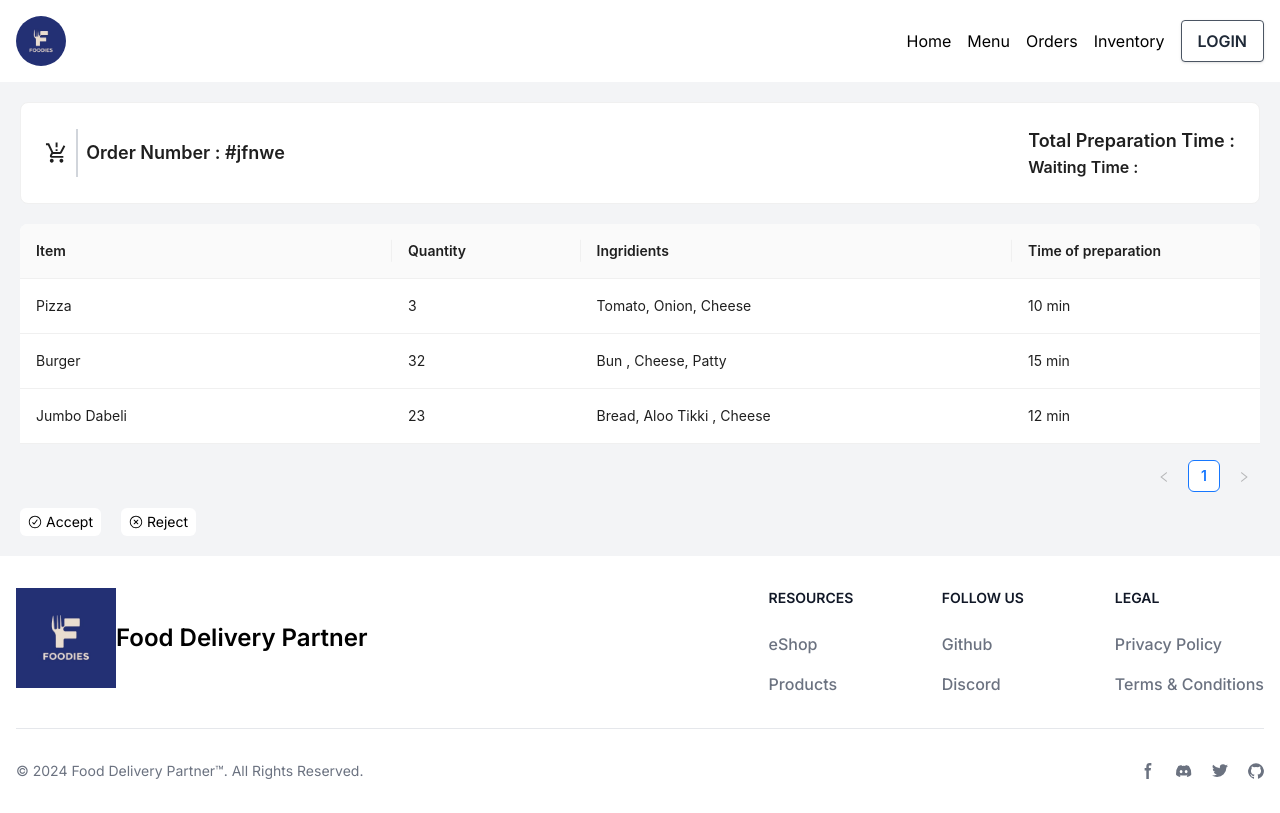
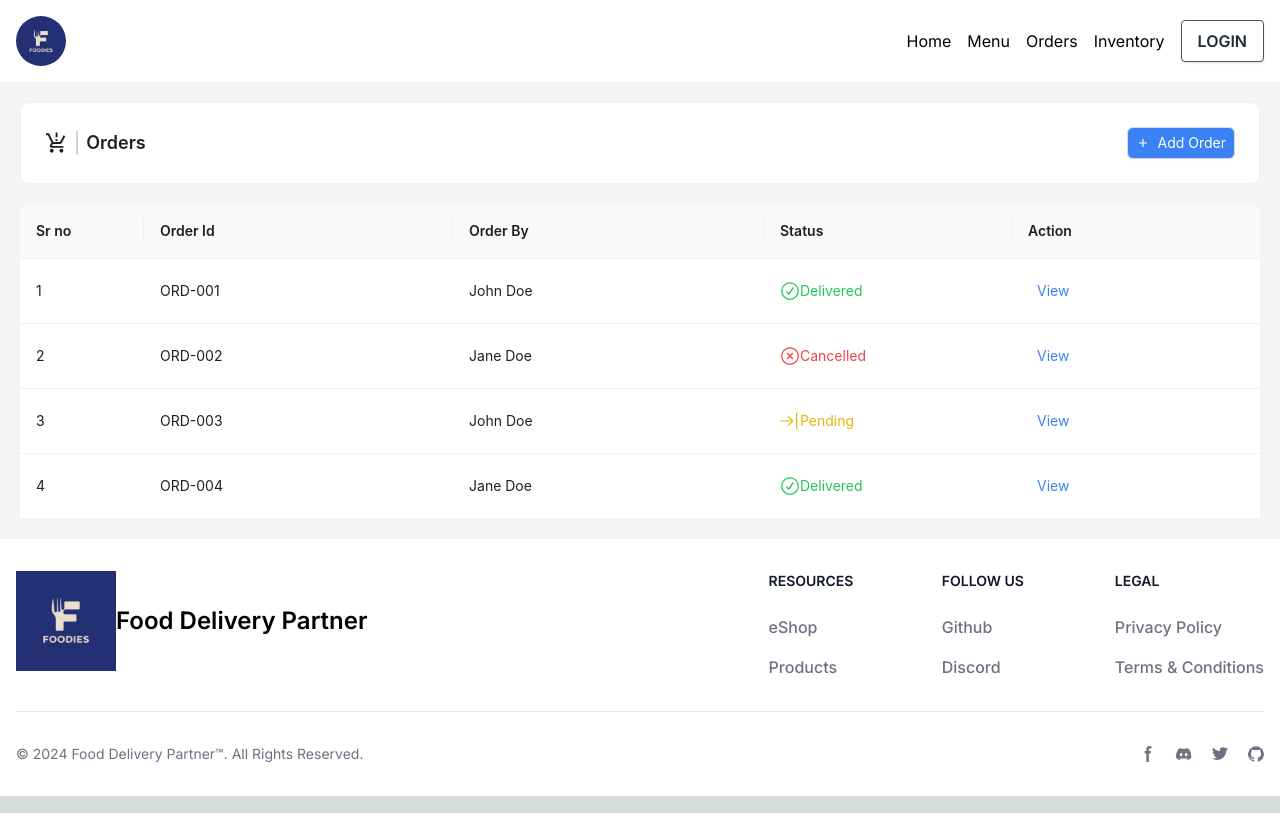
Before and after one commit to ManavTailor/Food-Partner-App2, a Next.js app: page /inventory in a window 1280 px wide. Built offline with nearby package versions, Linux system fonts and the light colour scheme.

Commit message:
inventory

```diff
--- /dev/null
+++ b/src/app/inventory/page.tsx
@@ -0,0 +1,134 @@
+"use client";
+import React from "react";
+import { Button, Card, Image, Table } from "antd";
+import { MdOutlineProductionQuantityLimits } from "react-icons/md";
+import { RxCheckCircled, RxCrossCircled, RxPinRight } from "react-icons/rx";
+import { TiPlusOutline } from "react-icons/ti";
+import { BiPlus } from "react-icons/bi";
+import { BsEye } from "react-icons/bs";
+import navigation from "next/navigation";
+import Link from "next/link";
+import { useRouter } from "next/router";
+
+const page = () => {
+  const dataSource = [
+    {
+      key: "1",
+      orderId: "ORD-001",
+      orderBy: "John Doe",
+      status: (
+        <div className="flex items-center">
+          <RxCheckCircled size={20} className="text-green-500" />
+          <span className="text-green-500">Delivered</span>
+        </div>
+      ),
+    },
+    {
+      key: "2",
+      orderId: "ORD-002",
+      orderBy: "Jane Doe",
+      status: (
+        <div className="flex items-center">
+          <RxCrossCircled size={20} className="text-red-500" />
+          <span className="text-red-500">Cancelled</span>
+        </div>
+      ),
+    },
+    {
+      key: "3",
+      orderId: "ORD-003",
+      orderBy: "John Doe",
+      status: (
+        <div className="flex items-center">
+          <RxPinRight size={20} className="text-yellow-500" />
+          <span className="text-yellow-500">Pending</span>
+        </div>
+      ),
+    },
+    {
+      key: "4",
+      orderId: "ORD-004",
+      orderBy: "Jane Doe",
+      status: (
+        <div className="flex items-center">
+          <RxCheckCircled size={20} className="text-green-500" />
+          <span className="text-green-500">Delivered</span>
+        </div>
+      ),
+    },
+  ];
+
+  return (
+    <div className="p-5 bg-gray-100">
+      <Card className="cursor-pointer ">
+        <div className="flex space-x-2 items-center">
+          <MdOutlineProductionQuantityLimits size={24} />
+          <div className="h-6 border-r-2 border-gray-300"></div>
+          <div className="flex w-full justify-between items-center">
+            <div className="text-lg font-semibold ">Orders</div>
+            <div className="text-lg font-semibold flex flex-col">
+              <Link href="/addorder">
+                <Button
+                  // type="text"
+                  className="p-2 flex items-center text-white bg-blue-500"
+                  icon={<BiPlus />}
+                >
+                  Add Order
+                </Button>
+              </Link>
+            </div>
+          </div>
+        </div>
+      </Card>
+      <Table
+        dataSource={dataSource}
+        pagination={false}
+        columns={[
+          {
+            title: "Sr no",
+            dataIndex: "key",
+            key: "key",
+            width: "10%",
+          },
+          {
+            title: "Order Id",
+            dataIndex: "orderId",
+            key: "orderId",
+          },
+          {
+            title: "Order By",
+            dataIndex: "orderBy",
+            key: "orderBy",
+          },
+          {
+            title: "Status",
+            dataIndex: "status",
+            key: "status",
+            width: "20%",
+          },
+          {
+            title: "Action",
+            key: "action",
+            width: "20%",
+            render: (_, record) => (
+              <Link href={`/order`}>
+                <Button
+                  type="text"
+                  className="p-2 flex items-center text-blue-500"
+                >
+                  View
+                </Button>
+              </Link>
+            ),
+          },
+        ]}
+        style={{
+          scrollbarWidth: "none",
+        }}
+        className="max-h-[400px] overflow-y-scroll mt-5"
+      />
+    </div>
+  );
+};
+
+export default page;
--- a/src/components/Header.tsx
+++ b/src/components/Header.tsx
@@ -28,7 +28,7 @@ export default function Header() {
             <Link href="/orders">Orders</Link>
           </li>
           <li className="hover:text-red-700 hover:text-xl">
-            <Link href="/contact">Inventory</Link>
+            <Link href="/inventory">Inventory</Link>
           </li>
           <li className="bg-white hover:bg-gray-100 text-gray-800 font-semibold py-2 px-4 border border-gray-600 rounded shadow">
             <Link href="/login">LOGIN</Link>
```
